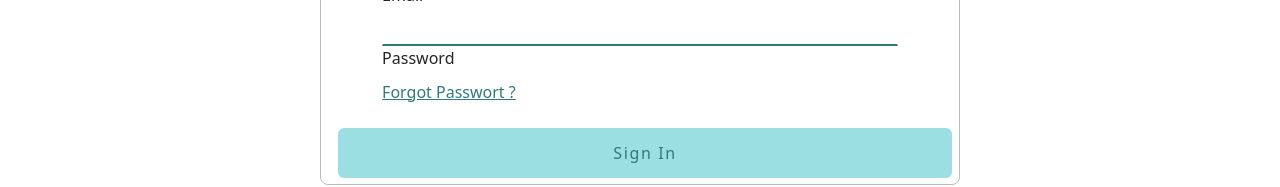
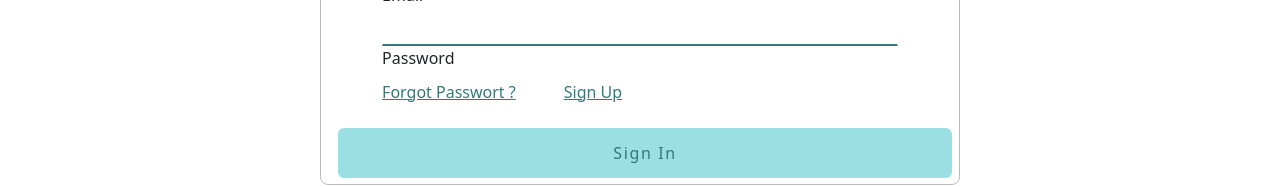
Before and after one commit to soumyasics/smart_parent_frontend, a React (Create React App) app: page /admin in a window 1280 px wide. Both pictures are taken after a click on the button "Resource Person". Shown: the part 477-664 px from the top of the page. Built offline with nearby package versions, Linux system fonts and the light colour scheme; the HTML template or start-up script is replaced by a standard one; a web font is replaced by a local one.

Commit message:
changes applayed

```diff
--- a/src/Components/user/pages/Sign_in & Sign_up/AdminSignin.js
+++ b/src/Components/user/pages/Sign_in & Sign_up/AdminSignin.js
@@ -1,13 +1,19 @@
 import React, { useState } from "react";
 import axios from "axios";
 import "./Admin.css";
-import { useNavigate } from "react-router-dom";
+import { useNavigate,Link } from "react-router-dom";
+import { useEffect } from "react";
 
 function AdminSignin() {
-  const [formData, setFormData] = useState({
-    email: "",
-    password: "",
-  });
+
+    useEffect(() => {
+      setSelectedButton('button1');
+    }, []);
+
+    const [formData, setFormData] = useState({
+      email: "",
+      password: "",
+    });
 
   const [errors, setErrors] = useState({
     email: "",
@@ -90,7 +96,8 @@ function AdminSignin() {
             Navigate("/counsellor")
           }
         } else {
-          // login fail
+          alert(response.data.message)
+          Navigate('/')
         }
         console.log("Login successful:", response.data);
       }
@@ -169,9 +176,18 @@ function AdminSignin() {
           </form>
           <div className="form-inline">
             <div className="form-group pull-right">
-              <label id="" className="loginPwReset">
-                <a href="#">Forgot Passwort ?</a>
-              </label>
+              {selectedButton !== "button1" ?
+                <label id="" className="loginPwReset">
+                  <span>  { selectedButton =="button2" ? <Link to>Forgot Passwort ?</Link>:<Link >Forgot Passwort ?</Link>}
+
+                  </span>
+                  <span className="ms-5">
+                  {
+                    selectedButton == "button2" ? <Link to="">Sign Up</Link>:<Link>Sign Up</Link>
+
+                  }
+                  </span>
+              </label> : ''}
             </div>
           </div>
           <button
```
